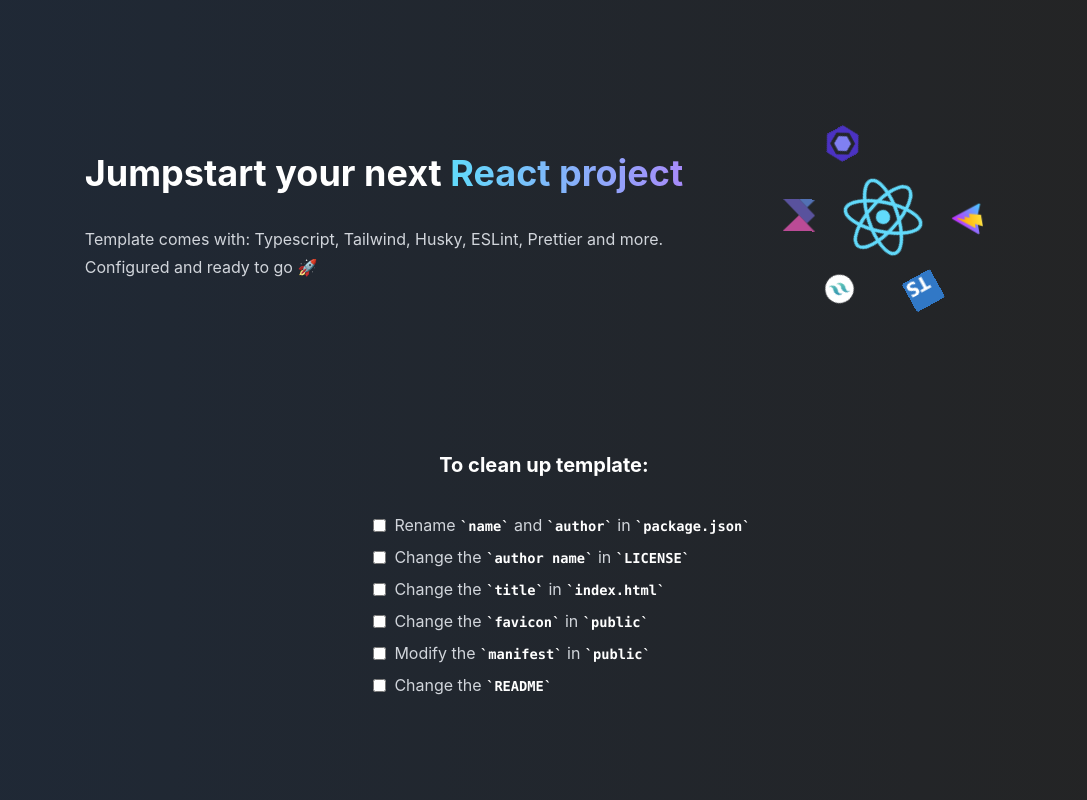
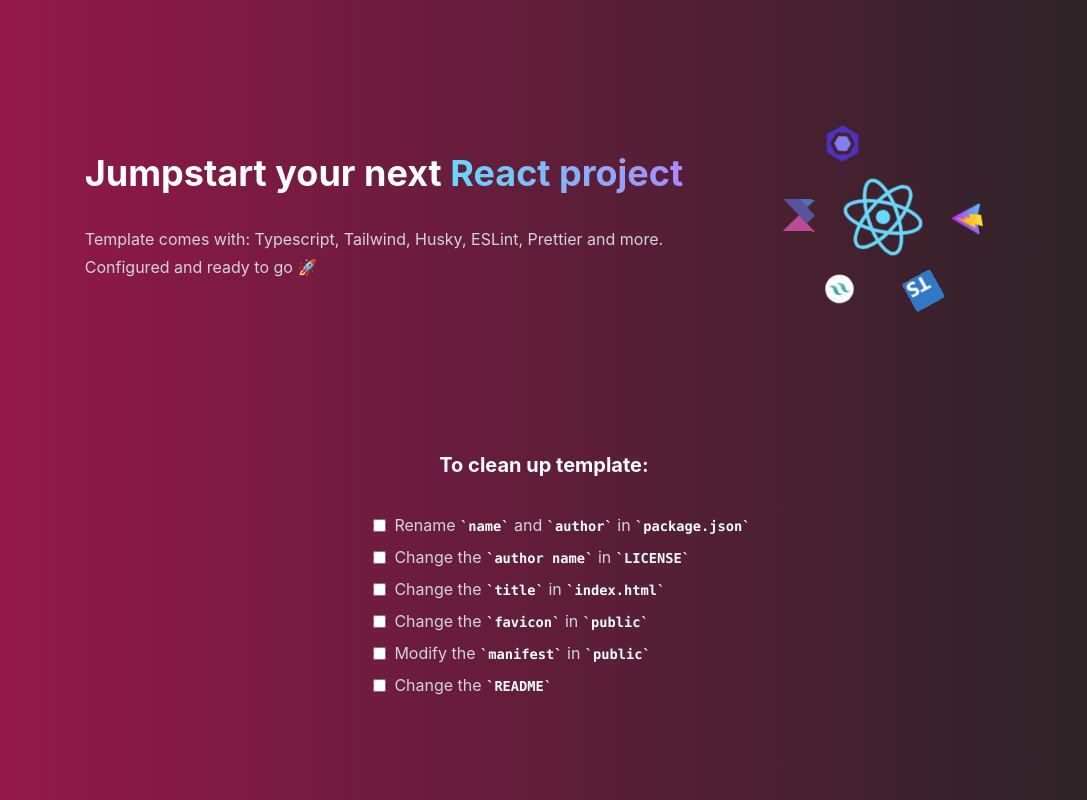
Before and after one commit to AlexTsimba/Domivka_store, a React (Vite) app: page / in a window 1280 px wide. Shown: the whole page, without its empty margins (96-1183 px from the left). Built offline with nearby package versions, Linux system fonts and the light colour scheme.

Commit message:
more fcking tests

```diff
--- a/src/App.tsx
+++ b/src/App.tsx
@@ -28,7 +28,7 @@ const mockText = [
 
 export default function App() {
   return (
-    <div className="flex min-h-screen flex-col items-center justify-around bg-gradient-to-r from-gray-800 to-charcoal p-10">
+    <div className="flex min-h-screen flex-col items-center justify-around bg-gradient-to-r from-pink-800 to-charcoal p-10">
       <div className="flex flex-col items-center justify-center gap-10 lg:flex-row lg:gap-20">
         <div className=" text-center text-white">
           <div className="mx-auto flex max-w-3xl flex-col gap-8 text-left">
```
